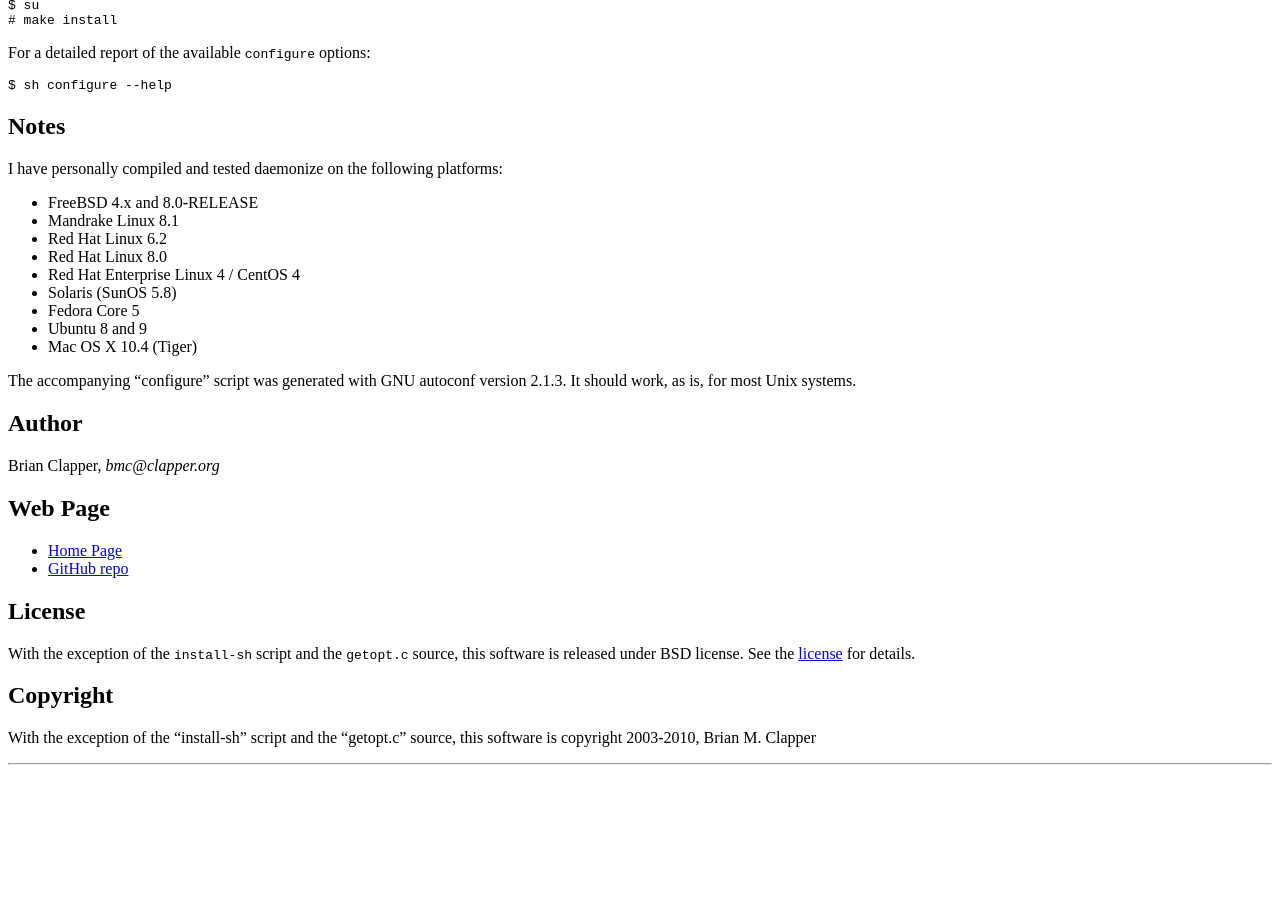
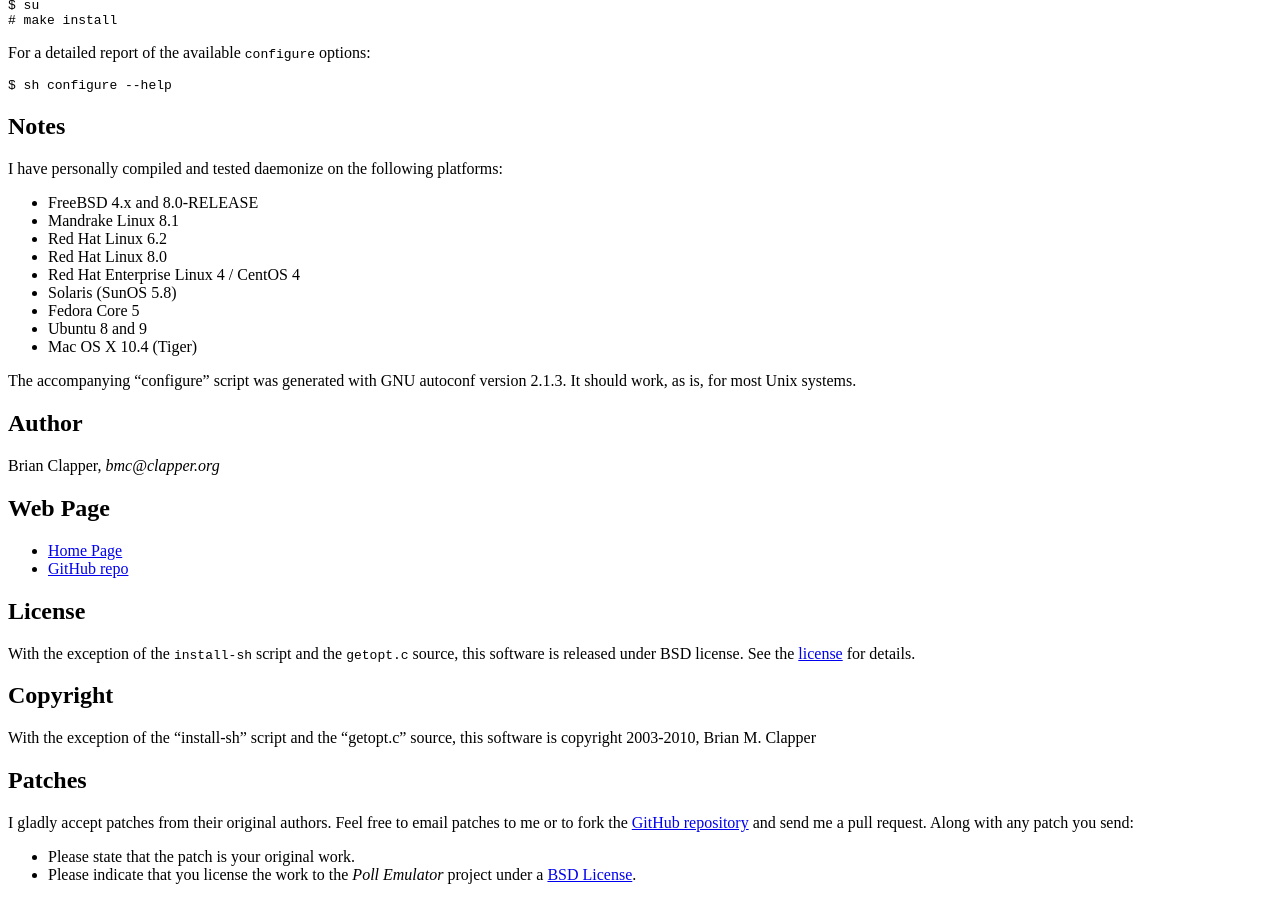
Before and after one commit to bmc/daemonize, a Jekyll site: the page built from index.md, in a window 1280 px wide and 900 px high, scrolled down 1036 px. Built offline with Jekyll 4.4.1, drawn with Linux system fonts in a browser that asks for light colours; before the commit the page ends 1809 px from its top, so only the background shows below that.

Commit message:
Added patch policy

```diff
--- a/index.md
+++ b/index.md
@@ -107,7 +107,7 @@ Brian Clapper, *bmc@clapper.org*
 * [Home Page][daemonize-home]
 * [GitHub repo][github-repo]
 
-[daemonize-home]: http://www.clapper.org/software/daemonize
+[daemonize-home]: http://bmc.github.com/daemonize
 [github-repo]: http://github.com/bmc/daemonize
 
 ## License
@@ -122,4 +122,14 @@ this software is released under BSD license. See the [license][] for details.
 With the exception of the "install-sh" script and the "getopt.c" source,
 this software is copyright 2003-2010, Brian M. Clapper
 
----------------------------------------------------------------------------
+## Patches
+
+I gladly accept patches from their original authors. Feel free to email
+patches to me or to fork the [GitHub repository][github-repo] and send me a
+pull request. Along with any patch you send:
+
+* Please state that the patch is your original work.
+* Please indicate that you license the work to the *Poll Emulator*
+  project under a [BSD License][license].
+
+[GitHub repository]: http://github.com/bmc/daemonize
```
